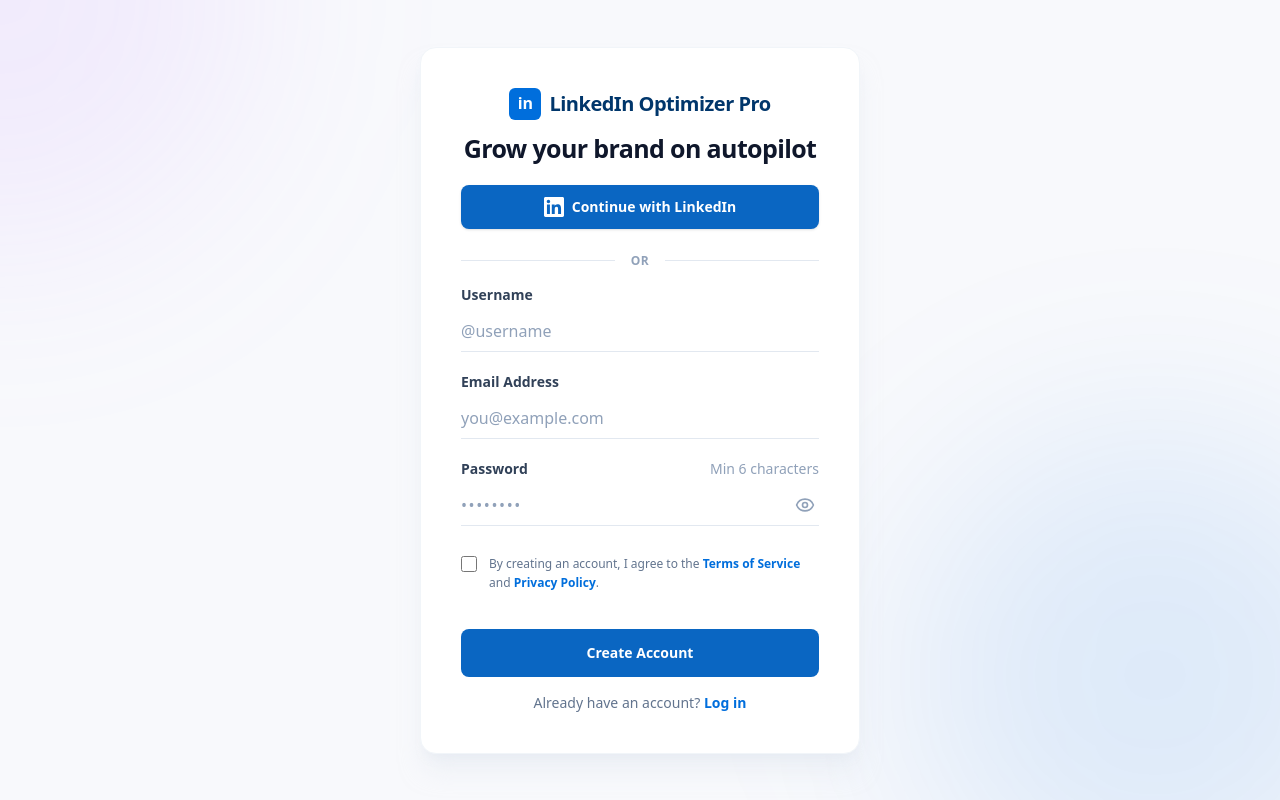
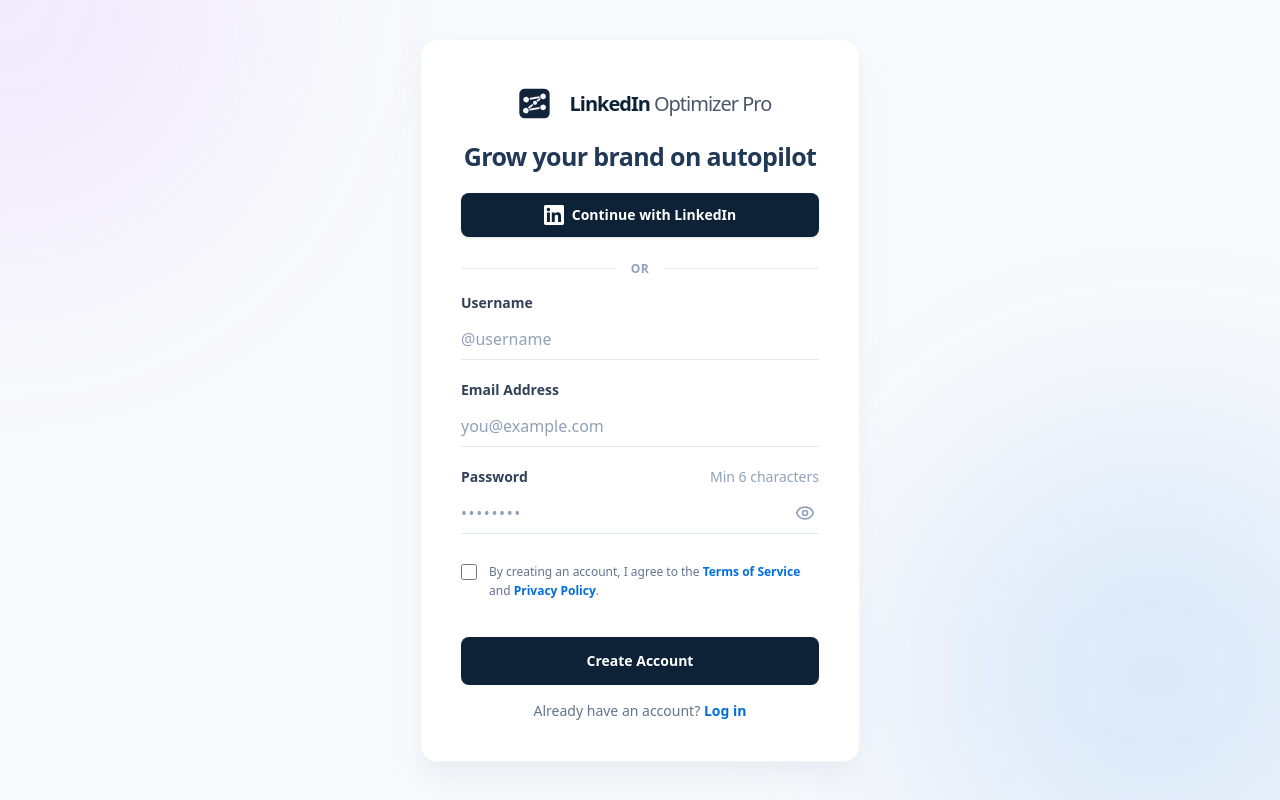
Before and after one commit to thec0deSage/LinkedIn-Optimizer-Pro, a Next.js app: page /signup in a window 1280 px wide. Built offline with nearby package versions, Linux system fonts and the light colour scheme.

Commit message:
fix: landing page

```diff
--- a/src/app/login/page.tsx
+++ b/src/app/login/page.tsx
@@ -17,16 +17,17 @@ export default function Login() {
       <main className="flex-1 flex flex-col items-center justify-center px-4 z-10 w-full">
         <div className="bg-white rounded-2xl shadow-xl shadow-slate-200/50 border border-slate-100 w-full max-w-[440px] p-8 md:p-10 flex flex-col">
           <div className="text-center mb-6 flex flex-col items-center">
-            <div className="flex items-center gap-2">
-              <div className="w-8 h-8 rounded-md bg-[#006edc] flex items-center justify-center text-white font-[800] pb-0.5">
-                in
+            <div className="flex items-center gap-2.5">
+              <img src="/images/logo-01.svg" alt="LinkedIn Optimizer Pro Logo" className="h-12 w-auto object-contain" />
+              <div className="flex items-center">
+                <span className="font-bold text-xl text-[#0d2137] tracking-tighter">LinkedIn</span>
+                <span className="font-medium text-xl text-[#4a5568] tracking-tighter ml-1">Optimizer Pro</span>
               </div>
-              <span className="font-bold text-xl text-[#00366b] tracking-tight">LinkedIn Optimizer Pro</span>
             </div>
-            <h1 className="text-[25px] font-bold text-slate-900 tracking-tight mt-4">Hey there, welcome back</h1>
+            <h1 className="text-[25px] font-bold text-[#213856] tracking-tight mt-4">Hey there, welcome back</h1>
           </div>
 
-          <button className="w-full bg-[#0A66C2] hover:bg-[#004182] text-white font-semibold text-sm py-3.5 px-4 flex items-center justify-center gap-2 rounded-lg transition-colors mb-6 shadow-sm cursor-pointer">
+          <button className="w-full bg-[#0d2137] hover:bg-[#153456] text-white font-semibold text-sm py-3.5 px-4 flex items-center justify-center gap-2 rounded-lg transition-colors mb-6 shadow-sm cursor-pointer">
             <svg xmlns="http://www.w3.org/2000/svg" viewBox="0 0 24 24" fill="currentColor" className="w-5 h-5">
               <path d="M20.447 20.452h-3.554v-5.569c0-1.328-.027-3.037-1.852-3.037-1.853 0-2.136 1.445-2.136 2.939v5.667H9.351V9h3.414v1.561h.046c.477-.9 1.637-1.85 3.37-1.85 3.601 0 4.267 2.37 4.267 5.455v6.286zM5.337 7.433c-1.144 0-2.063-.926-2.063-2.065 0-1.138.92-2.063 2.063-2.063 1.14 0 2.064.925 2.064 2.063 0 1.139-.925 2.065-2.064 2.065zm1.782 13.019H3.555V9h3.564v11.452zM22.225 0H1.771C.792 0 0 .774 0 1.729v20.542C0 23.227.792 24 1.771 24h20.451C23.2 24 24 23.227 24 22.271V1.729C24 .774 23.2 0 22.222 0h.003z" />
             </svg>
@@ -72,7 +73,7 @@ export default function Login() {
 
             <button
               type="submit"
-              className="w-full bg-[#0A66C2] hover:bg-[#004182] text-white font-bold py-3.5 rounded-lg transition-colors mt-2 text-sm cursor-pointer"
+              className="w-full bg-[#0d2137] hover:bg-[#153456] text-white font-bold py-3.5 rounded-lg transition-colors mt-2 text-sm cursor-pointer"
             >
               Sign In
             </button>
--- a/src/app/page.tsx
+++ b/src/app/page.tsx
@@ -29,11 +29,12 @@ export default function Home() {
       {/* Navigation */}
       <nav className="fixed top-0 inset-x-0 z-50 bg-white/80 backdrop-blur-md border-b border-slate-200">
         <div className="max-w-7xl mx-auto px-6 h-20 flex items-center justify-between relative">
-          <div className="flex items-center gap-2 z-10">
-            <div className="w-8 h-8 rounded-lg bg-blue-600 flex items-center justify-center text-white font-bold pb-0.5">
-              in
+          <div className="flex items-center gap-2.5 z-10">
+            <img src="/images/logo-01.svg" alt="LinkedIn Optimizer Pro Logo" className="h-11 w-auto object-contain" />
+            <div className="flex items-center">
+              <span className="font-bold text-xl text-[#0d2137] tracking-tighter">LinkedIn</span>
+              <span className="font-medium text-xl text-[#4a5568] tracking-tighter ml-1">Optimizer Pro</span>
             </div>
-            <span className="font-bold text-xl text-[#00366b] tracking-tight">Optimizer Pro</span>
           </div>
 
           <div className="hidden lg:flex items-center gap-8 absolute left-1/2 -translate-x-1/2">
@@ -75,7 +76,7 @@ export default function Home() {
               <Link href="/login" onClick={() => setIsMobileMenuOpen(false)} className="block cursor-pointer bg-transparent text-slate-600 hover:bg-slate-100 px-5 py-3 rounded-md font-semibold text-base transition-all border border-slate-200 w-full text-center">
                 Login
               </Link>
-              <Link href="/signup" onClick={() => setIsMobileMenuOpen(false)} className="block cursor-pointer bg-[#00366b] hover:bg-[#1a5085] text-white px-5 py-3 rounded-md font-semibold text-base transition-all shadow-sm active:scale-95 w-full text-center">
+              <Link href="/signup" onClick={() => setIsMobileMenuOpen(false)} className="block cursor-pointer bg-[#0d2137] hover:bg-[#153456] text-white px-5 py-3 rounded-md font-semibold text-base transition-all shadow-sm active:scale-95 w-full text-center">
                 Sign Up
               </Link>
             </div>
@@ -96,7 +97,7 @@ export default function Home() {
               transition={{ duration: 0.5, delay: 0.1 }}
               className={`font-[family-name:var(--font-open-sans)] text-5xl md:text-6xl font-[700] text-[#213856] tracking-tight leading-[1.1]`}
             >
-              Optimize your<span className="text-[#2c58b6]"> LinkedIn </span> reach
+              {`Optimize your `}<span className="text-[#0d2137]">LinkedIn</span>{` reach`}
             </motion.h1>
 
             <motion.p
@@ -114,10 +115,10 @@ export default function Home() {
               transition={{ duration: 0.5, delay: 0.3 }}
               className="pt-4 flex flex-wrap items-center gap-3 justify-center md:justify-start"
             >
-              <Link href="/login" className="cursor-pointer w-full sm:w-auto bg-[#0d2137] hover:bg-[#153456] text-white px-14 py-2.5 rounded-xl font-semibold text-[18px] tracking-wide transition-all text-center shadow-lg shadow-slate-900/10">
+              <Link href="/login" className="cursor-pointer w-full sm:w-auto bg-[#0d2137] hover:bg-[#153456] text-white px-14 py-2.5 rounded-xl font-semibold text-[18px] tracking-wide transition-all duration-300 text-center shadow-lg shadow-slate-900/10 hover:-translate-y-0.5 hover:shadow-xl active:scale-[0.98]">
                 Start for free
               </Link>
-              <a href="#how-it-works" className="cursor-pointer w-full sm:w-auto shadow-[0_0_0_0.5px_#00366b] bg-transparent text-[#00366b] hover:shadow-[0_0_0_1.5px_#00366b] px-8 py-2.5 rounded-md font-semibold text-[18px] tracking-wide transition-shadow duration-300 text-center">
+              <a href="#how-it-works" className="cursor-pointer w-full sm:w-auto shadow-[0_0_0_1px_#0d2137] bg-transparent text-[#0d2137] hover:shadow-[0_0_0_2px_#0d2137] px-8 py-2.5 rounded-xl font-semibold text-[18px] tracking-wide transition-all duration-300 text-center hover:-translate-y-0.5 active:scale-[0.98]">
                 See how it works
               </a>
             </motion.div>
@@ -349,11 +350,11 @@ export default function Home() {
                   Your personal brand on autopilot in three simple steps.
                 </p>
 
-                <div className="flex flex-wrap items-center gap-3 pt-4">
-                  <a href="/login" className="cursor-pointer bg-[#00366b] hover:bg-[#1a5085] text-white px-8 py-2.5 rounded-md font-semibold text-base transition-all shadow-sm active:scale-95">
+                <div className="flex flex-wrap sm:flex-nowrap items-center gap-3 pt-4">
+                  <a href="/login" className="cursor-pointer w-full sm:w-56 h-11 flex items-center justify-center bg-[#0d2137] hover:bg-[#153456] text-white rounded-xl font-semibold text-base transition-all duration-300 shadow-sm hover:-translate-y-0.5 hover:shadow-md active:scale-[0.98]">
                     Try Optimizer Pro
                   </a>
-                  <a href="#faqs" className="cursor-pointer shadow-[0_0_0_0.5px_#00366b] bg-transparent text-[#00366b] hover:shadow-[0_0_0_1.5px_#00366b] px-8 py-2.5 rounded-md font-semibold text-base transition-shadow duration-300">
+                  <a href="#faqs" className="cursor-pointer w-full sm:w-56 h-11 flex items-center justify-center shadow-[0_0_0_1px_#0d2137] bg-transparent text-[#0d2137] hover:shadow-[0_0_0_2px_#0d2137] rounded-xl font-semibold text-base transition-all duration-300 hover:-translate-y-0.5 active:scale-[0.98]">
                     Learn more
                   </a>
                 </div>
@@ -503,7 +504,7 @@ export default function Home() {
               </div>
 
               {/* Pro Tier */}
-              <div className="bg-gradient-to-b from-[#006edc] to-[#1E88E5] rounded-[32px] flex flex-col relative transform lg:-translate-y-4 shadow-2xl shadow-indigo-500/20 transition-transform hover:-translate-y-5 duration-300">
+              <div className="bg-gradient-to-b from-[#3b82f6] to-[#153456] rounded-[32px] flex flex-col relative transform lg:-translate-y-4 shadow-2xl shadow-[#12243C]/20 transition-transform hover:-translate-y-5 duration-300">
                 <div className="py-3 text-center text-white text-[13px] font-bold tracking-widest uppercase">
                   Most Popular
                 </div>
@@ -542,7 +543,7 @@ export default function Home() {
                       <span className="text-slate-200 text-[15px]">Media Library access</span>
                     </div>
                   </div>
-                  <button className="cursor-pointer w-full bg-[#006edc] hover:bg-[#0D47A1] text-white px-9 py-3 rounded-full font-semibold text-base transition-all active:scale-95 shadow-md">
+                  <button className="cursor-pointer w-full bg-[#3b82f6] hover:bg-[#2563eb] text-white px-9 py-3 rounded-full font-semibold text-base transition-all active:scale-95 shadow-[0_8px_20px_-4px_rgba(59,130,246,0.3)]">
                     Upgrade to Pro
                   </button>
                 </div>
@@ -624,15 +625,15 @@ export default function Home() {
 
                 <div className="flex flex-wrap gap-x-8 gap-y-4">
                   <div className="flex items-center gap-2 text-white/90 font-medium">
-                    <Plus className="w-4 h-4 text-[#006edc]" />
+                    <Plus className="w-4 h-4 text-[#3b82f6]" />
                     <span>AI Post Generator</span>
                   </div>
                   <div className="flex items-center gap-2 text-white/90 font-medium">
-                    <Plus className="w-4 h-4 text-[#006edc]" />
+                    <Plus className="w-4 h-4 text-[#3b82f6]" />
                     <span>Hook Generator</span>
                   </div>
                   <div className="flex items-center gap-2 text-white/90 font-medium">
-                    <Plus className="w-4 h-4 text-[#006edc]" />
+                    <Plus className="w-4 h-4 text-[#3b82f6]" />
                     <span>Scheduling</span>
                   </div>
                 </div>
@@ -641,7 +642,7 @@ export default function Home() {
               <div className="relative z-10 shrink-0">
                 <Link
                   href="/login"
-                  className="cursor-pointer inline-flex items-center justify-center bg-[#006edc] hover:bg-[#0D47A1] text-white px-10 py-3 rounded-full font-semibold text-base transition-all active:scale-95 shadow-md"
+                  className="cursor-pointer inline-flex items-center justify-center bg-[#3b82f6] hover:bg-[#2563eb] text-white px-10 py-3 rounded-full font-semibold text-base transition-all active:scale-95 shadow-[0_8px_20px_-4px_rgba(59,130,246,0.3)]"
                 >
                   Try Optimizer Pro
                 </Link>
@@ -663,11 +664,14 @@ export default function Home() {
             <div className="flex flex-col lg:flex-row gap-12 lg:gap-20 relative z-10">
               {/* Left Column — Brand */}
               <div className="lg:max-w-sm space-y-5">
-                <div className="flex items-center gap-2.5">
-                  <div className="w-8 h-8 rounded-lg bg-blue-600 flex items-center justify-center text-white font-bold text-sm pb-0.5">
-                    in
-                  </div>
-                  <span className="font-bold text-xl text-white tracking-tight">Optimizer Pro</span>
+                <div className="flex items-center whitespace-nowrap min-w-0">
+                  <img src="/images/logo-white.svg" alt="logo-white" className="h-11 w-auto object-contain" />
+                  <span className="font-bold text-base sm:text-lg md:text-xl text-white tracking-tight">
+                    LinkedIn
+                  </span>
+                  <span className="font-normal text-base sm:text-lg md:text-xl text-white/70 tracking-tight ml-1">
+                    Optimizer Pro
+                  </span>
                 </div>
                 <p className="text-slate-400 text-[15px] leading-relaxed">
                   Create high-performing LinkedIn content—without overthinking it.
@@ -693,8 +697,8 @@ export default function Home() {
                     <li><a href="/login" className="text-slate-400 hover:text-white transition-colors text-[15px]">Get Started</a></li>
                   </ul>
                 </div>
-                <div className="flex flex-col items-end">
-                  <div className="flex flex-col items-end gap-3">
+                <div className="flex flex-col items-start sm:items-end col-span-2 sm:col-span-1 mt-6 sm:mt-0">
+                  <div className="flex flex-row sm:flex-col items-center sm:items-end gap-3">
                     {/* LinkedIn */}
                     <a href="#" className="w-10 h-10 flex items-center justify-center rounded-xl bg-white/[0.04] border border-white/[0.08] text-slate-400 hover:text-white hover:bg-white/10 transition-all duration-300 group" aria-label="LinkedIn">
                       <span className="font-bold text-[19px] tracking-tighter pb-1 pr-0.5">in</span>
--- a/src/app/signup/page.tsx
+++ b/src/app/signup/page.tsx
@@ -17,16 +17,17 @@ export default function SignUp() {
       <main className="flex-1 flex flex-col items-center justify-center px-4 z-10 w-full">
         <div className="bg-white rounded-2xl shadow-xl shadow-slate-200/50 border border-slate-100 w-full max-w-[440px] p-8 md:p-10 flex flex-col">
           <div className="text-center mb-6 flex flex-col items-center">
-            <div className="flex items-center gap-2">
-              <div className="w-8 h-8 rounded-md bg-[#006edc] flex items-center justify-center text-white font-[800] pb-0.5">
-                in
+            <div className="flex items-center gap-2.5">
+              <img src="/images/logo-01.svg" alt="LinkedIn Optimizer Pro Logo" className="h-12 w-auto object-contain" />
+              <div className="flex items-center">
+                <span className="font-bold text-xl text-[#0d2137] tracking-tighter">LinkedIn</span>
+                <span className="font-medium text-xl text-[#4a5568] tracking-tighter ml-1">Optimizer Pro</span>
               </div>
-              <span className="font-bold text-xl text-[#00366b] tracking-tight">LinkedIn Optimizer Pro</span>
             </div>
-            <h1 className="text-[25px] font-bold text-slate-900 tracking-tight leading-[1.0] mt-4">Grow your brand on autopilot</h1>
+            <h1 className="text-[25px] font-bold text-[#213856] tracking-tight leading-[1.0] mt-4">Grow your brand on autopilot</h1>
           </div>
 
-          <button className="w-full bg-[#0A66C2] hover:bg-[#004182] text-white rounded-lg py-3 px-4 font-semibold text-sm flex items-center justify-center gap-2 transition-colors mb-6 shadow-sm cursor-pointer">
+          <button className="w-full bg-[#0d2137] hover:bg-[#153456] text-white rounded-lg py-3 px-4 font-semibold text-sm flex items-center justify-center gap-2 transition-colors mb-6 shadow-sm cursor-pointer">
             <svg xmlns="http://www.w3.org/2000/svg" viewBox="0 0 24 24" fill="currentColor" className="w-5 h-5">
               <path d="M20.447 20.452h-3.554v-5.569c0-1.328-.027-3.037-1.852-3.037-1.853 0-2.136 1.445-2.136 2.939v5.667H9.351V9h3.414v1.561h.046c.477-.9 1.637-1.85 3.37-1.85 3.601 0 4.267 2.37 4.267 5.455v6.286zM5.337 7.433c-1.144 0-2.063-.926-2.063-2.065 0-1.138.92-2.063 2.063-2.063 1.14 0 2.064.925 2.064 2.063 0 1.139-.925 2.065-2.064 2.065zm1.782 13.019H3.555V9h3.564v11.452zM22.225 0H1.771C.792 0 0 .774 0 1.729v20.542C0 23.227.792 24 1.771 24h20.451C23.2 24 24 23.227 24 22.271V1.729C24 .774 23.2 0 22.222 0h.003z" />
             </svg>
@@ -94,7 +95,7 @@ export default function SignUp() {
 
             <button
               type="submit"
-              className="w-full bg-[#0A66C2] hover:bg-[#004182] text-white font-bold py-3.5 rounded-lg transition-colors mt-4 text-sm cursor-pointer"
+              className="w-full bg-[#0d2137] hover:bg-[#153456] text-white font-bold py-3.5 rounded-lg transition-colors mt-4 text-sm cursor-pointer"
             >
               Create Account
             </button>
```
Also changed, not shown: public/images/logo-01.svg (added), public/images/logo-white.svg (added).
